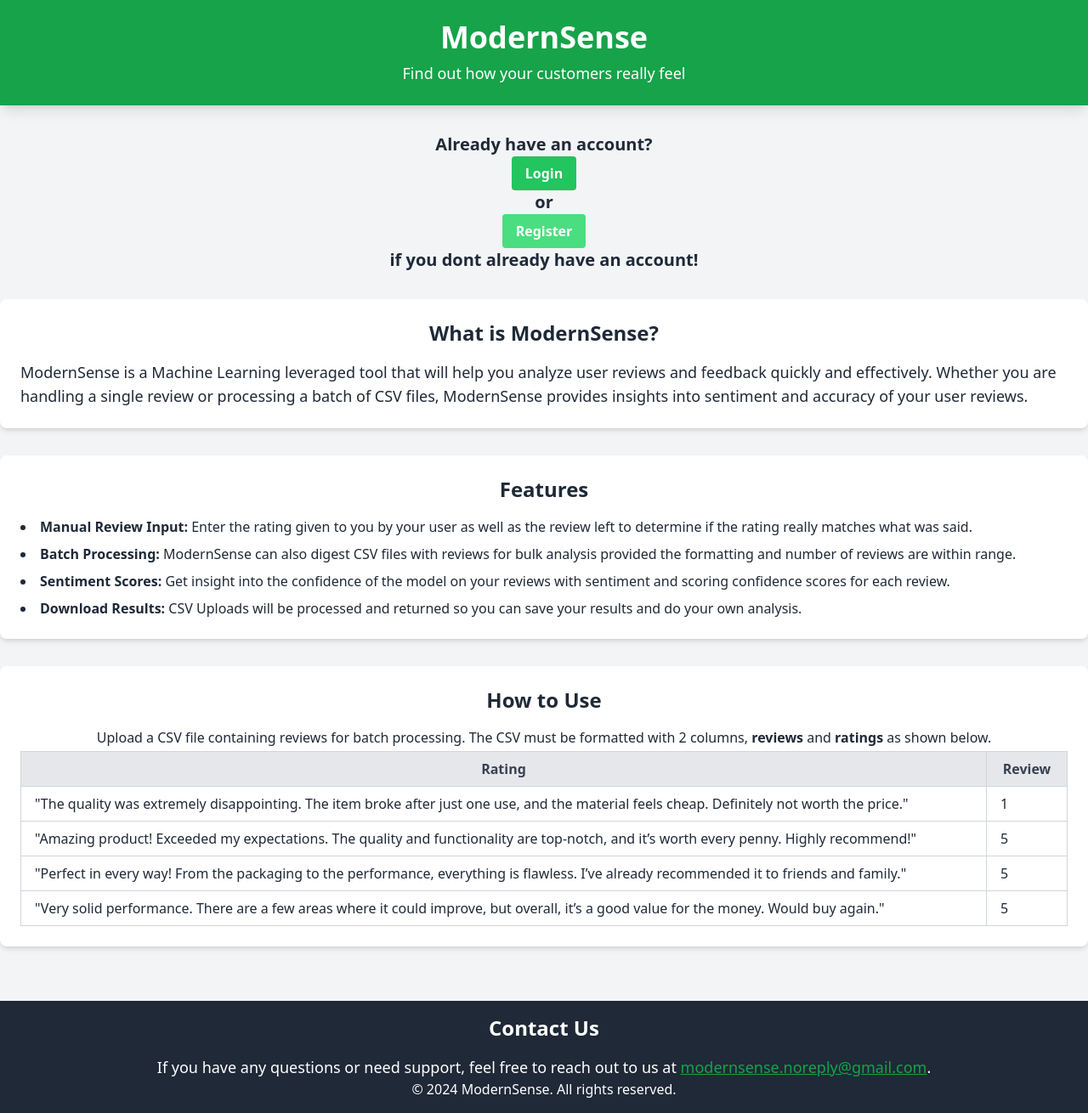
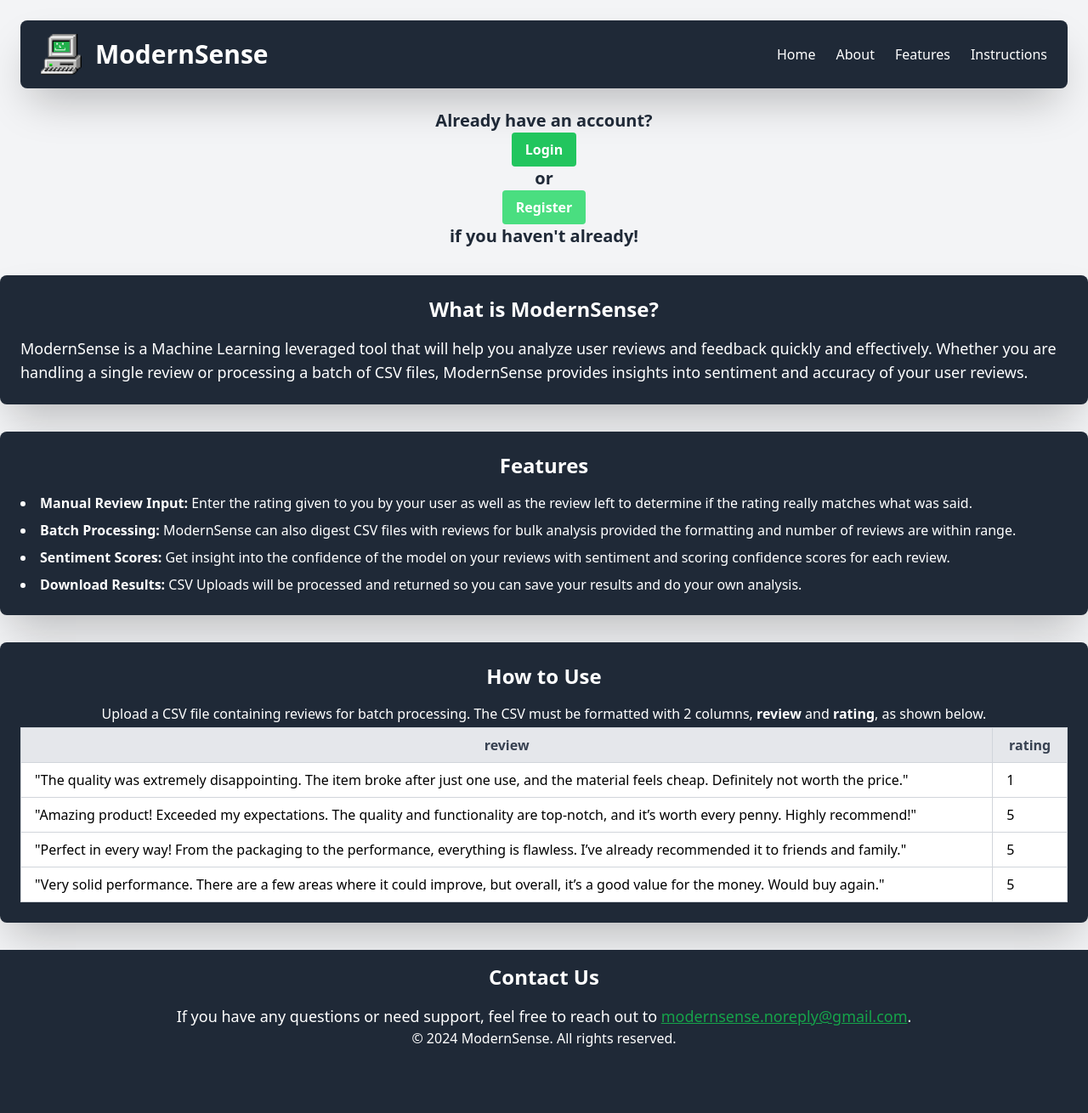
Before and after one commit to wjtim/modernSense, a Flask app: page / in a window 1280 px wide. Shown: the whole page at 85% size. After the commit the page ends 1232 px from the top, so only its background shows below. Run offline with Flask 3, Linux system fonts and the light colour scheme; some libraries are stand-ins or nearby versions.

Commit message:
Changed to darker theme, added dynamic header to landing and input pages

```diff
--- a/templates/landing.html
+++ b/templates/landing.html
@@ -10,14 +10,31 @@
 <body class="bg-gray-100 text-gray-800">
 
   <!-- Header -->
-    <header class="bg-green-600 text-white py-6 shadow-lg">
-        <div class="container mx-auto text-center">
-            <h1 class="text-4xl font-bold">ModernSense</h1>
-            <p class="mt-2 text-lg">Find out how your customers really feel</p>
+  <header class="bg-gray-800 shadow-2xl rounded-lg my-6 mx-6 px-6 py-4 flex items-center justify-between">
+    <!-- Left: Logo & Title -->
+    <div class="flex items-center space-x-4">
+        <img src="../static/images/android-chrome-512x512.png" alt="Logo" class="h-12 w-12">
+        <h1 class="text-3xl font-extrabold text-white">ModernSense</h1>
     </div>
+
+    <!-- Right: Navigation Links -->
+    <nav class="hidden md:flex space-x-6">
+        <a href="/" class="text-white hover:text-green-500 transition font-medium">Home</a>
+        <a href="#intro" class="text-white hover:text-green-500 transition font-medium">About</a>
+        <a href="#features" class="text-white hover:text-green-500 transition font-medium">Features</a>
+        <a href="#instructions" class="text-white hover:text-green-500 transition font-medium">Instructions</a>
+    </nav>
+
+    <!-- Mobile Menu Button -->
+    <button class="md:hidden text-gray-600 focus:outline-none">
+        <svg class="w-8 h-8" fill="none" stroke="currentColor" stroke-width="2" viewBox="0 0 24 24">
+            <path stroke-linecap="round" stroke-linejoin="round" d="M4 6h16M4 12h16m-7 6h7"></path>
+        </svg>
+    </button>
   </header>
+
   <!-- Main Content -->
-    <main class="container mx-auto py-8">
+  <main class="container mx-auto mt-2">
       <!-- Greeting -->
       <section class="mb-8 text-center">
           {% if current_user.is_authenticated %}
@@ -37,18 +54,16 @@
           <form action="{{ url_for('register') }}">
               <input type="submit" value="Register" class="bg-green-400 text-white font-bold px-4 py-2 hover:bg-green-600 rounded focus:outline-none focus:shadow-outline cursor-pointer">
           </form>
-            <strong class="text-xl mb-4">if you dont already have an account!</strong>
+          <strong class="text-xl mb-4">if you haven't already!</strong>
           {% endif %}
       </section>
-
       <!-- About Section -->
-        <section id="intro" class="bg-white p-6 rounded-lg shadow-md mb-8">
+      <section id="intro" class="bg-gray-800 p-6 text-white rounded-lg shadow-2xl mb-8">
           <h2 class="text-2xl text-center font-semibold mb-4">What is ModernSense?</h2>
           <p class="text-lg">ModernSense is a Machine Learning leveraged tool that will help you analyze user reviews and feedback quickly and effectively. Whether you are handling a single review or processing a batch of CSV files, ModernSense provides insights into sentiment and accuracy of your user reviews.</p>
       </section>
-
       <!-- Features Section -->
-        <section id="features" class="bg-white p-6 rounded-lg shadow-md mb-8">
+      <section id="features" class="bg-gray-800 text-white p-6 rounded-lg shadow-2xl mb-8">
           <h2 class="text-2xl text-center font-semibold mb-4">Features</h2>
           <ul class="list-disc list-inside space-y-2">
               <li><strong>Manual Review Input:</strong> Enter the rating given to you by your user as well as the review left to determine if the rating really matches what was said.</li>
@@ -57,21 +72,20 @@
               <li><strong>Download Results:</strong> CSV Uploads will be processed and returned so you can save your results and do your own analysis.</li>
           </ul>
       </section>
-
       <!-- Instructions Section -->
-        <section id="instructions" class="bg-white p-6 rounded-lg shadow-md mb-8">
+      <section id="instructions" class="bg-gray-800 text-white p-6 rounded-lg shadow-2xl mb-8">
           <h2 class="text-2xl text-center font-semibold mb-4">How to Use</h2>
-            <p class="text-center my-1">Upload a CSV file containing reviews for batch processing. The CSV must be formatted with 2 columns, <strong>reviews</strong> and <strong>ratings</strong> as shown below.</p>
+          <p class="text-center my-1">Upload a CSV file containing reviews for batch processing. The CSV must be formatted with 2 columns, <strong>review</strong> and <strong>rating</strong>, as shown below.</p>
           <table class="min-w-full table-auto border-collapse border border-gray-300">
           <!-- Table Headers -->
           <thead class="bg-gray-200">
             <tr>
-                <th class="px-4 py-2 border border-gray-300 text-gray-700 font-bold">Rating</th>
-                <th class="px-4 py-2 border border-gray-300 text-gray-700 font-bold">Review</th>
+              <th class="px-4 py-2 border border-gray-300 text-gray-700 font-bold">review</th>
+              <th class="px-4 py-2 border border-gray-300 text-gray-700 font-bold">rating</th>
             </tr>
           </thead>
           <!-- Table Body -->
-            <tbody>
+          <tbody class="bg-white text-black">
             <!-- Row 1 -->
             <tr>
               <td class="px-4 py-2 border border-gray-300">"The quality was extremely disappointing. The item broke after just one use, and the material feels cheap. Definitely not worth the price."</td>
@@ -94,11 +108,10 @@
         </table>
       </section>
   </main>
-
   <!-- Footer -->
-    <footer class="bg-gray-800 text-white py-4 text-center">
+  <footer class="bg-gray-800 text-white py-4 px-2 text-center">
       <h2 class="text-2xl font-semibold mb-4">Contact Us</h2>
-        <p class="text-lg">If you have any questions or need support, feel free to reach out to us at
+      <p class="text-lg">If you have any questions or need support, feel free to reach out to
           <a href="mailto:support@example.com" class="text-green-600 underline">modernsense.noreply@gmail.com</a>.
       </p>
       <p>&copy; 2024 ModernSense. All rights reserved.</p>
```
Also changed, not shown: templates/input.html (+33 -16 lines). Lines whose indentation alone changed are shown as unchanged.
